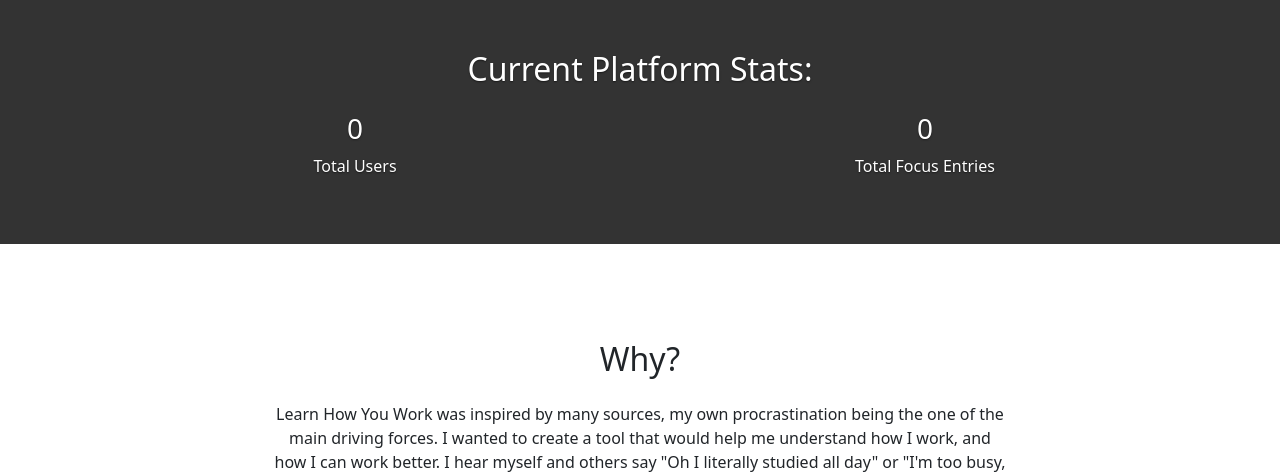
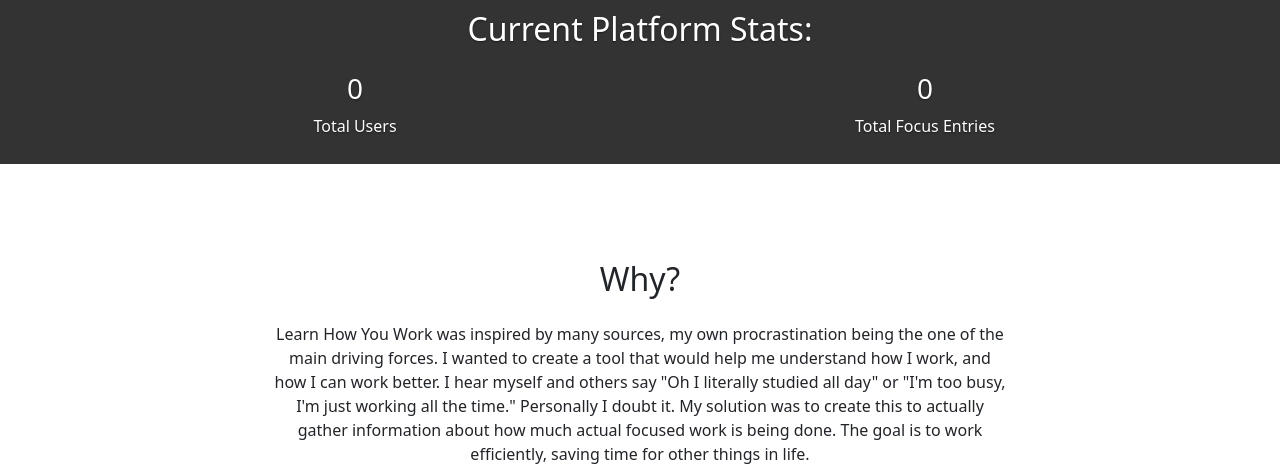
Before and after one commit to KrystianKoziejaWrk/Focus-Tracker, a Flask app: page / in a window 1280 px wide. Shown: the part 696-1172 px from the top of the page. Run offline with Flask 3, Linux system fonts and the light colour scheme; data that the repository does not hold is empty; parts of the project's set-up code (start-up, migrations or seed data) failed here and were passed over; some libraries are stand-ins or nearby versions.

Commit message:
changed frontend for stats

```diff
--- a/flask_backend/templates/homepage.html
+++ b/flask_backend/templates/homepage.html
@@ -34,7 +34,7 @@
       .statistics {
         background: #333;
         color: #fff;
-        padding: 50px 0;
+        padding: 10px 0;
         text-shadow: 0 0.05rem 0.1rem rgba(0, 0, 0, 0.5);
       }
 
```
